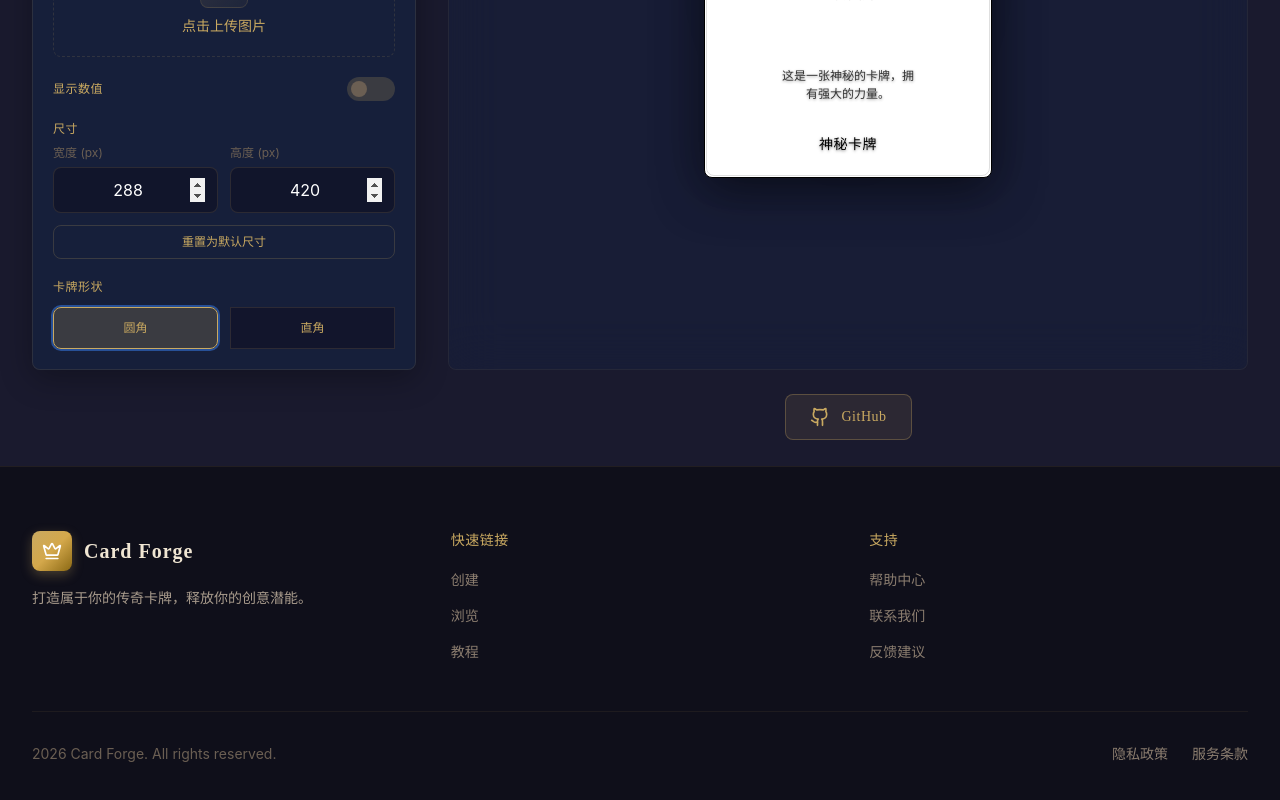
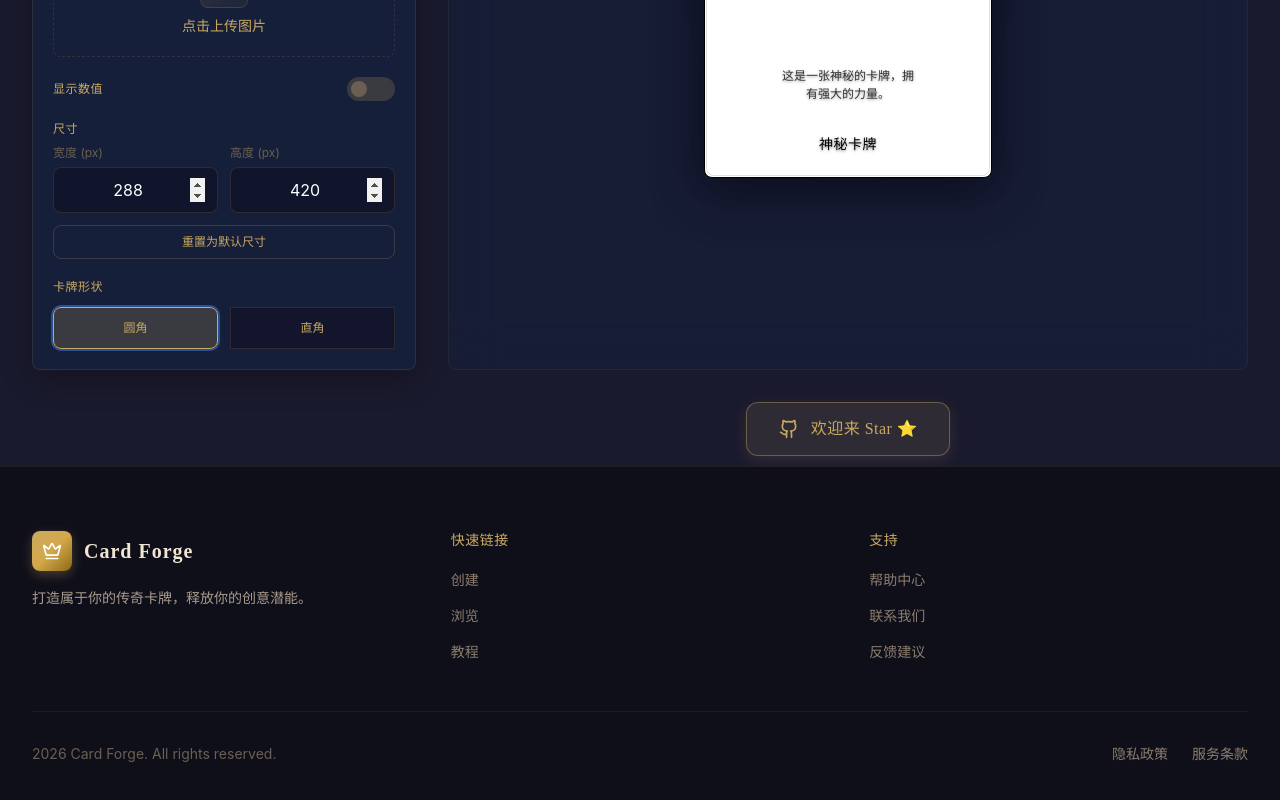
Before and after one commit to kinguang3/Card-Forge, a React (Vite) app: page /#/ in a window 1280 px wide. Shown: the part 2201-3001 px from the top of the page. Built offline with nearby package versions, Linux system fonts and the light colour scheme.

Commit message:
Center GitHub button and add '欢迎来 Star' text with emoji

```diff
--- a/src/components/EditorSection/EditorSection.tsx
+++ b/src/components/EditorSection/EditorSection.tsx
@@ -92,16 +92,17 @@ export function EditorSection({ cardData, updateField, uploadImage, removeImage,
                 <CardPreview cardData={cardData} cardRef={cardRef} updateField={updateField} />
               </div>
             </div>
-            <div className="mt-6 text-center">
-              <a href="https://github.com/kinguang3/Card-Forge" target="_blank" rel="noopener noreferrer" className="inline-flex items-center gap-3 px-6 py-3 rounded-lg text-sm font-medium transition-all duration-300 hover:scale-105" style={{
+            <div className="mt-8 flex justify-center">
+              <a href="https://github.com/kinguang3/Card-Forge" target="_blank" rel="noopener noreferrer" className="inline-flex items-center gap-3 px-8 py-3.5 rounded-xl text-base font-medium transition-all duration-300 hover:scale-105 hover:shadow-lg" style={{
                 color: '#c9a961',
-                backgroundColor: 'rgba(201, 169, 97, 0.1)',
-                border: '1px solid rgba(201, 169, 97, 0.3)',
+                backgroundColor: 'rgba(201, 169, 97, 0.12)',
+                border: '1px solid rgba(201, 169, 97, 0.4)',
                 fontFamily: "'Cinzel', serif",
-                letterSpacing: '0.5px'
+                letterSpacing: '0.5px',
+                boxShadow: '0 4px 15px rgba(201, 169, 97, 0.15)'
               }}>
                 <Github className="w-5 h-5" />
-                <span>GitHub</span>
+                <span>欢迎来 Star ⭐</span>
               </a>
             </div>
           </div>
```
